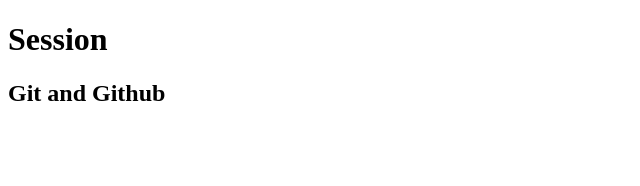
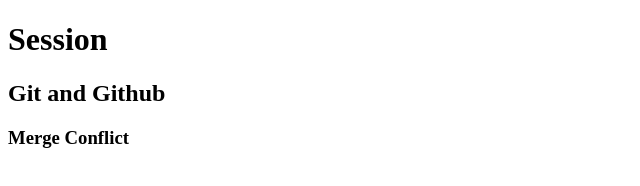
Before and after one commit to kundan108/Session, a plain HTML site: page index.html in a window 1280 px wide. Shown: the whole page, without its empty margins (0-640 px from the left). Drawn offline with Linux system fonts and the light colour scheme.

Commit message:
Added a line

```diff
--- a/index.html
+++ b/index.html
@@ -11,6 +11,7 @@
 <body>
     <h1>Session</h1>
     <h2>Git and Github</h2>
+    <h3>Merge Conflict</h3>
 </body>
 
 </html>
```
